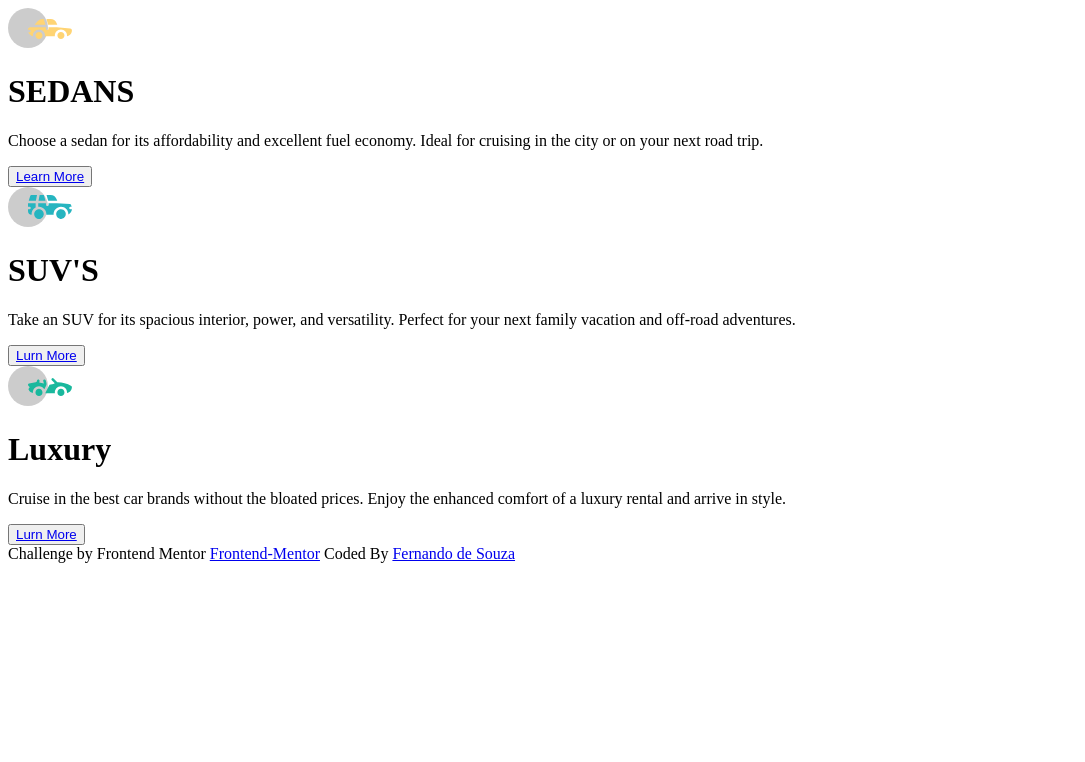
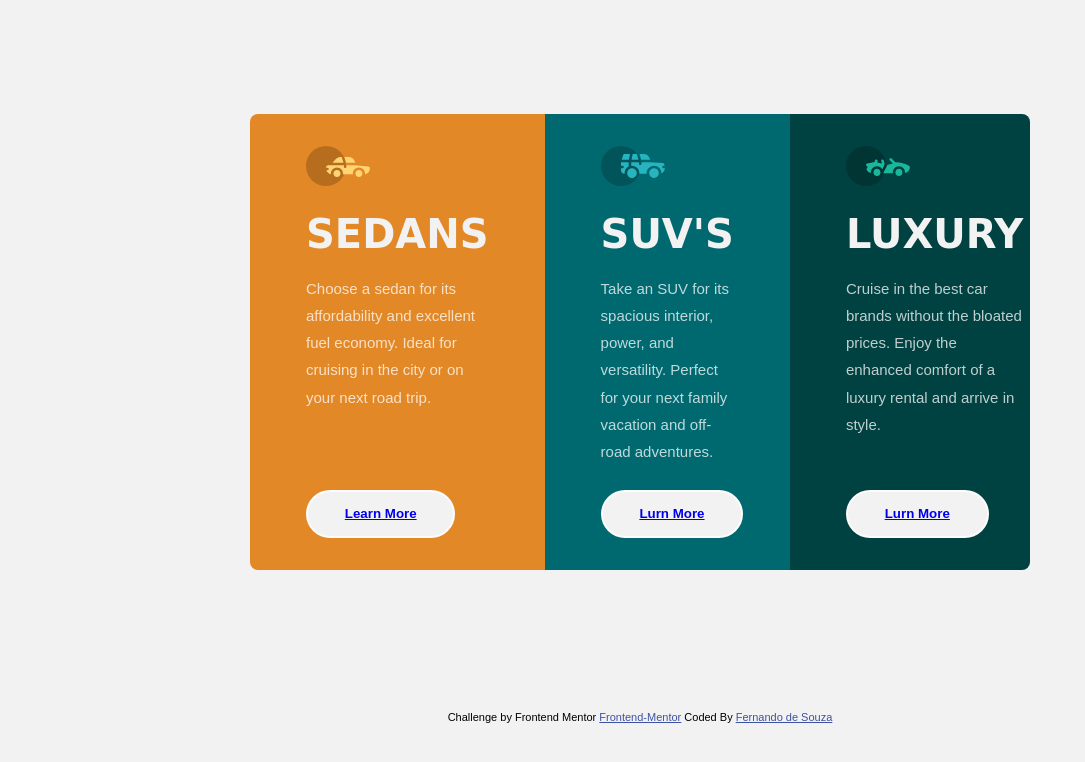
Before and after one commit to Matheus2196/Estudos-Frontend-Mentor, a plain HTML site: page index.html in a window 1280 px wide. Shown: the whole page, without its empty margins (0-1085 px from the left). Drawn offline with Linux system fonts and the light colour scheme.

Commit message:
Second commit

```diff
--- a/index.html
+++ b/index.html
@@ -13,7 +13,16 @@
     <link rel="stylesheet" href="style.css">
 
     <style>
+        .attribution{
+            font-size: 11px;
+            text-align: center;
+            color: black;
+            margin-bottom: 1rem;
+        }
 
+        .attribution a{
+            color: hsl(228, 45% , 44%);
+        }
     </style>
 </head>
 <body>
--- a/style.css
+++ b/style.css
@@ -0,0 +1,111 @@
+:root{
+    --bright-orange:hsl(31,77%, 52%);
+    --dark-cyan:hsl(184, 100%,22%);
+    --very-dark-cyan: hsl(179,100%,13%);
+    --trasparent-white:hsla(0,0%,100%,0.75);
+    --very-light-gray:hsl(0,0%,95%);
+}
+
+*,
+*::after,
+*::before{
+    box-sizing: border-box;
+}
+
+body{
+    min-height: 100vh;
+    margin: 0;
+    padding: 0;
+    font-size: 15px;
+    font-family: sans-serif;
+    background-color: var(--very-light-gray);
+    display: grid;
+    place-items: center;
+    line-height: 1.7rem;
+    color: var(--trasparent-white);
+}
+
+main{
+    margin: 2rem 1rem;
+    margin-top: 4rem;
+    border-radius: 0.5rem;
+    overflow: hidden;
+}
+
+.component{
+    padding: 2rem 3.5rem;
+}
+
+.component:nth-of-type(1){
+    background: var(--bright-orange);
+}
+
+.component:nth-of-type(1) button{
+    color: var(--bright-orange);
+}
+
+.component:nth-of-type(1) button:hover{
+    color: var(--trasparent-white);
+    background: var(--bright-orange);
+}
+
+.component:nth-of-type(2){
+    background: var(--dark-cyan);
+}
+
+.component:nth-of-type(2) button {
+    color: var(--dark-cyan);
+}
+
+.component:nth-of-type(2) button:hover{
+    color: var(--trasparent-white);
+    background: var(--dark-cyan);
+}
+
+.component:nth-of-type(3){
+    background: var(--very-dark-cyan);
+}
+
+.component:nth-of-type(3) button{
+    color: var(--very-dark-cyan);
+}
+
+.component:nth-of-type(3) button:hover{
+    color: var(--trasparent-white);
+    background: var(--very-dark-cyan);
+}
+
+h1{
+    font-family: cursive;
+    color: var(--very-light-gray);
+    text-transform: uppercase;
+    font-size: 2.5rem;
+}
+
+button{
+    border-radius: 1.5rem;
+    padding: 0.9rem 2.3rem;
+    margin-top: 0.8rem;
+    border: 2px solid var(--trasparent-white);
+    background: var(--very-light-gray);
+    font-weight: bold;
+    cursor: pointer;
+    font-family: sans-serif;
+}
+
+@media(min-width:800px){
+    main{
+        display: flex;
+        width: 50%;
+        min-width: 780px;
+        height: 70%;
+        min-height: 450px;
+    }
+    .component{
+        position: relative;
+    }
+    button{
+        position: absolute;
+        bottom: 2rem;
+    }
+}
```
